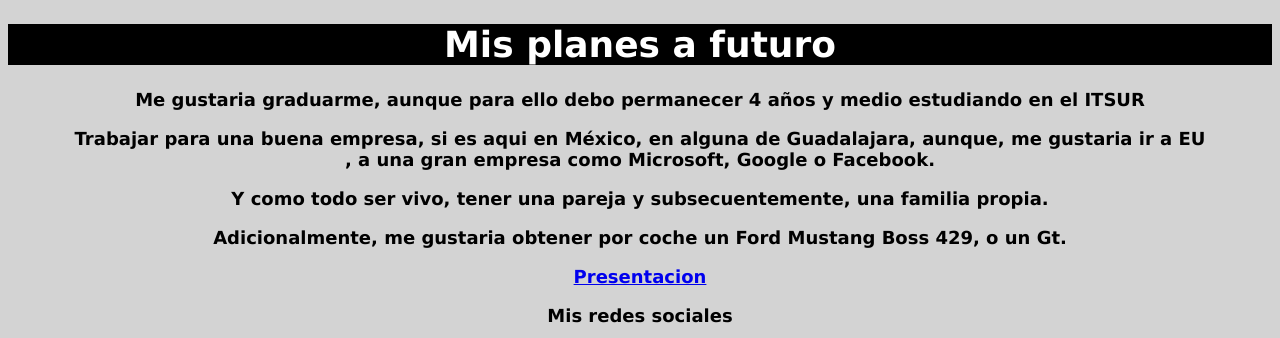
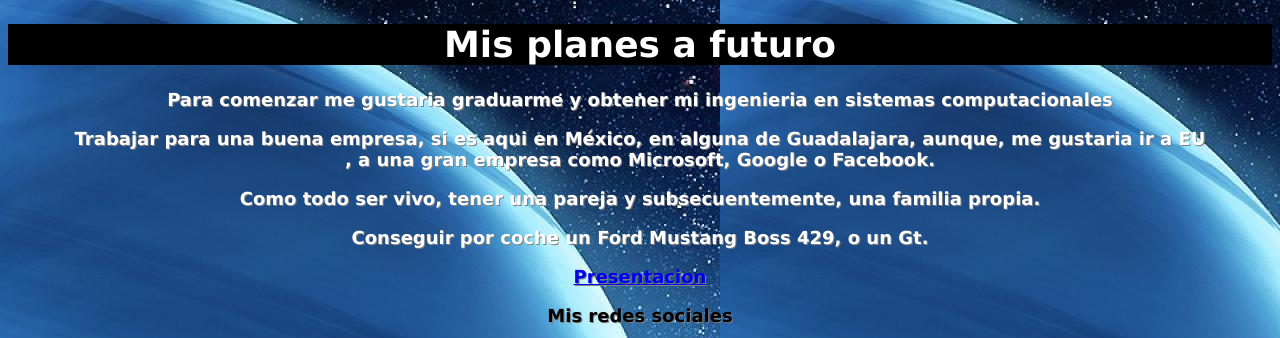
Before and after one commit to JoseMiguel08/proyecto, a plain HTML site: page Luis/Two.html in a window 1280 px wide. Shown: the top 338 px of the page. Drawn offline with Linux system fonts and the light colour scheme.

Commit message:
Proyecto terminado

```diff
--- a/Luis/Two.html
+++ b/Luis/Two.html
@@ -6,24 +6,25 @@
 		<link rel="stylesheet" href="css/personal.css">
 	</head>
 
-	<body>
+	<body background="Imagenes/Night moon.jpg">
 		<h1><font color="white">Mis planes a futuro</font></h1>
+		<div style="color: white">
 		<p>
-			Me gustaria graduarme, aunque para ello debo permanecer 4 años y medio estudiando en el ITSUR<br>
+			Para comenzar me gustaria graduarme y obtener mi ingenieria en sistemas computacionales<br>
 		</p>
 		<p>
 			Trabajar para una buena empresa, si es aqui en México, en alguna de Guadalajara, aunque, me gustaria ir a EU<br>, a una gran empresa como Microsoft, Google o Facebook.<br>
 		</p>
 		<p>
-			Y como todo ser vivo, tener una pareja y subsecuentemente, una familia propia.<br>
+			Como todo ser vivo, tener una pareja y subsecuentemente, una familia propia.<br>
 		</p>
 		<p>
-			Adicionalmente, me gustaria obtener por coche un Ford Mustang Boss 429, o un Gt.
+			Conseguir por coche un Ford Mustang Boss 429, o un Gt.
 		</p>
 		<p>
 			<a href="One.html">Presentacion</a>
 		</p>
-
+		</div>
 		<footer>
 			<p>Mis redes sociales</p>
 			<a href="https://www.facebook.com/profile.php?id=100009384096324" target="_blank"><img src="Imagenes/facebook.ico"</a>
--- a/Luis/css/personal.css
+++ b/Luis/css/personal.css
@@ -5,3 +5,5 @@ body{text-align:center;
 	font: bold 18px verdana, sans-serif;}
 
 h1{background-color: black;}
+
+p{text-shadow: 1px 1px grey;}
```
Also changed, not shown: Luis/One.html (+4 -2 lines).
